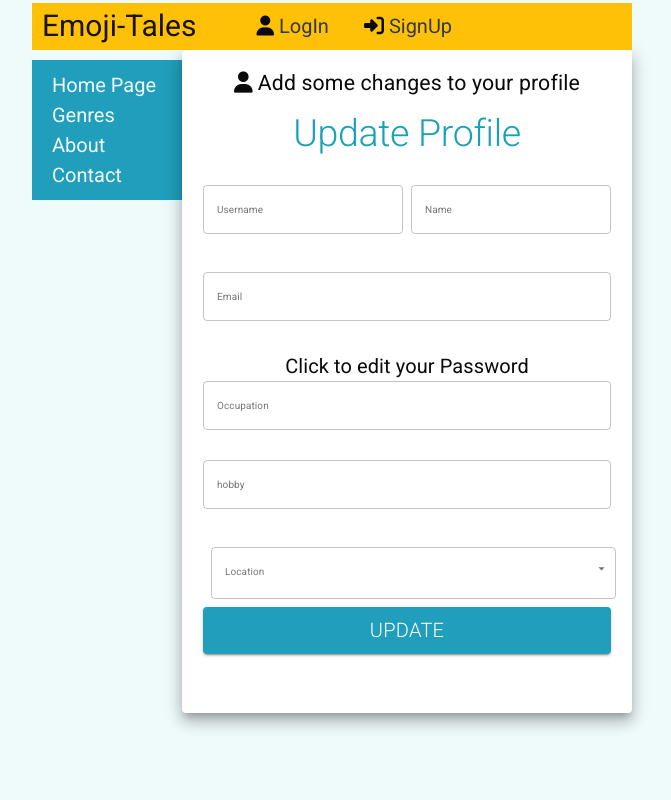
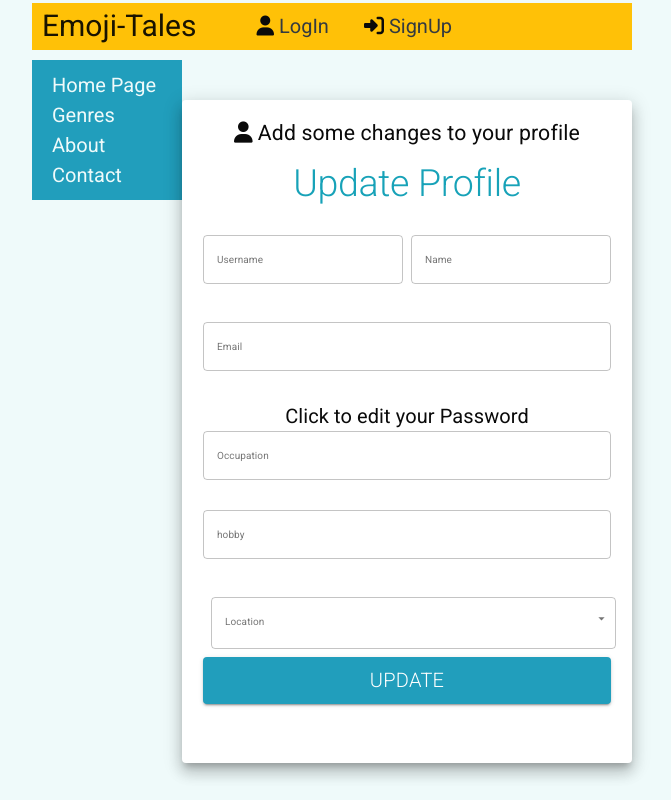
Before and after one commit to DriesVerb/Final-Project-DCI-EmojiGram, a React (Create React App) app in the folder client/: page /userform in a window 1280 px wide. Shown: the whole page, without its empty margins (318-989 px from the left). Built offline with nearby package versions, Linux system fonts and the light colour scheme.

Commit message:
form adjusted

```diff
--- a/client/src/components/auth/SignUp.js
+++ b/client/src/components/auth/SignUp.js
@@ -75,6 +75,7 @@ const SignUp = (props) => {
 
   return (
     <Grid>
+      <div style={{ marginTop: "50px" }}>
         <Paper elevation={10} style={paperStyle}>
           <Grid align="center">
             <h3 className="login mt-5 text-info">Welcome to Emoji-Tales</h3>
@@ -142,6 +143,7 @@ const SignUp = (props) => {
             acknowledge our Privacy Statements.
           </h5>
         </Paper>
+      </div>
     </Grid>
   );
 };
--- a/client/src/components/auth/login.js
+++ b/client/src/components/auth/login.js
@@ -71,6 +71,7 @@ function Login(props) {
 
   return (
     <Grid>
+      <div style={{ marginTop: "50px" }}>
         <Paper elevation={10} style={paperStyle}>
           <Grid align="center">
             <Avatar className="avatar mb-4">
@@ -154,6 +155,7 @@ function Login(props) {
             </a>
           </Grid>
         </Paper>
+      </div>
     </Grid>
   );
 }
--- a/client/src/components/user/userForm.js
+++ b/client/src/components/user/userForm.js
@@ -65,7 +65,12 @@ const userForm = (props) => {
     <Fragment>
       <Card
         elevation={10}
-        style={{ maxWidth: 450, margin: "0 auto", padding: "20px 5px" }}
+        style={{
+          maxWidth: 450,
+          margin: "0 auto",
+          padding: "20px 5px",
+          marginTop: "50px",
+        }}
       >
         <Typography gutterBottom variant="h4" align="center">
           <i className="fas fa-user mr-2 " />
```
Lines whose indentation alone changed are shown as unchanged.
